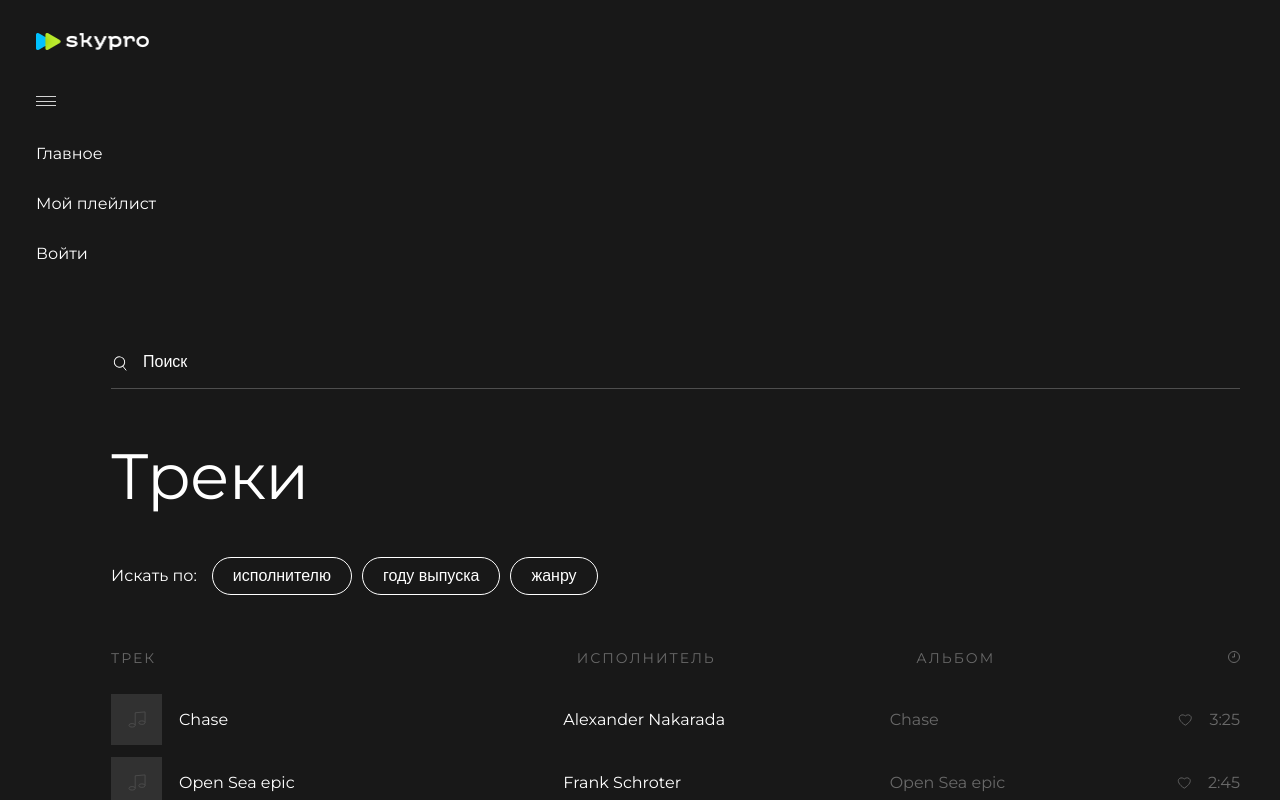
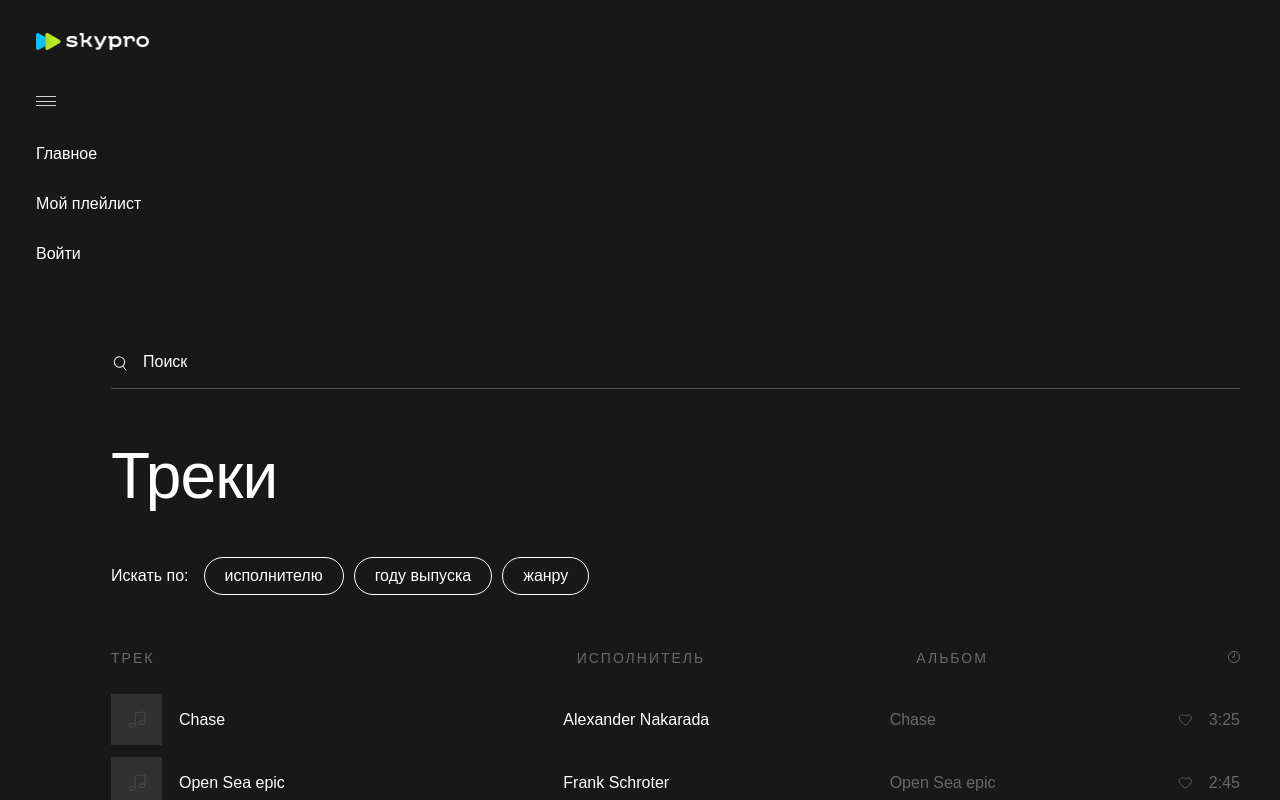
Before and after one commit to olgamachulnaya-byte/skypro-music, a Next.js app: page / in a window 1280 px wide. Built offline with nearby package versions, Linux system fonts and the light colour scheme.

Commit message:
Правка  10

```diff
--- a/src/app/globals.css
+++ b/src/app/globals.css
@@ -8,7 +8,7 @@
 html,
 body {
   height: 100%;
-  font-family: var(--font-montserrat), -apple-system, BlinkMacSystemFont, 'Segoe UI', Roboto, Oxygen, Ubuntu, sans-serif;
+  font-family: Montserrat, Arial, sans-serif;
 }
 
 a {
@@ -40,8 +40,3 @@ input {
   clip: rect(0, 0, 0, 0);
   border: 0;
 }
-
-/* Подключаем шрифт для всего приложения */
-body {
-  font-family: var(--font-montserrat), sans-serif;
-}
--- a/src/app/layout.tsx
+++ b/src/app/layout.tsx
@@ -1,26 +1,6 @@
 import type { Metadata } from "next";
-import { Geist, Geist_Mono } from "next/font/google";
-import { Montserrat } from "next/font/google";
 import "./globals.css";
 import ReduxProvider from "@/components/store/ReduxProvider";
-
-const geistSans = Geist({
-  variable: "--font-geist-sans",
-  subsets: ["latin"],
-});
-
-const geistMono = Geist_Mono({
-  variable: "--font-geist-mono",
-  subsets: ["latin"],
-});
-
-
-const montserrat = Montserrat({
-  subsets: ["latin", "cyrillic"],
-  variable: "--font-montserrat",
-  weight: ["400", "500", "600", "700"],
-  display: "swap",
-});
 
 export const metadata: Metadata = {
   title: "Skypro Music",
@@ -33,11 +13,8 @@ export default function RootLayout({
   children: React.ReactNode;
 }>) {
   return (
-    <html
-      lang="ru"
-      className={`${geistSans.variable} ${geistMono.variable} ${montserrat.variable} h-full antialiased`}
-    >
-      <body className="min-h-full flex flex-col font-montserrat">
+     <html lang="ru">
+      <body>
         <ReduxProvider>{children}</ReduxProvider>
       </body>
     </html>
--- a/src/components/CenterBlock/Playlist/Playlist.tsx
+++ b/src/components/CenterBlock/Playlist/Playlist.tsx
@@ -4,7 +4,6 @@ import { tracksData } from "@/data";
 import styles from "./Playlist.module.css";
 
 export default function Playlist() {
-
   return (
     <div className={styles.centerblock__content}>
       <PlaylistHeader />
@@ -15,4 +14,4 @@ export default function Playlist() {
       </div>
     </div>
   );
- }
+}
--- a/src/components/store/ReduxProvider.tsx
+++ b/src/components/store/ReduxProvider.tsx
@@ -4,8 +4,12 @@ import { useMemo, useReducer } from "react";
 import { initialPlayerState, playerReducer } from "./features/playerSlice";
 import { PlayerStoreContext } from "./store";
 
-export default function ReduxProvider({ children }: { children: React.ReactNode }) {
- const [player, dispatch] = useReducer(playerReducer, initialPlayerState);
+export default function ReduxProvider({
+  children,
+}: {
+  children: React.ReactNode;
+}) {
+  const [player, dispatch] = useReducer(playerReducer, initialPlayerState);
   const value = useMemo(() => ({ state: { player }, dispatch }), [player]);
 
   return (
```
Also changed, not shown: src/components/CenterBlock/Playlist/TrackItem.tsx (+7 -4 lines), src/app/auth/signin/page.tsx (renamed from src/app/auth/signin/page.tsx.tsx), src/app/auth/signup/page.tsx (renamed from src/app/auth/signup/page.tsx.tsx).
